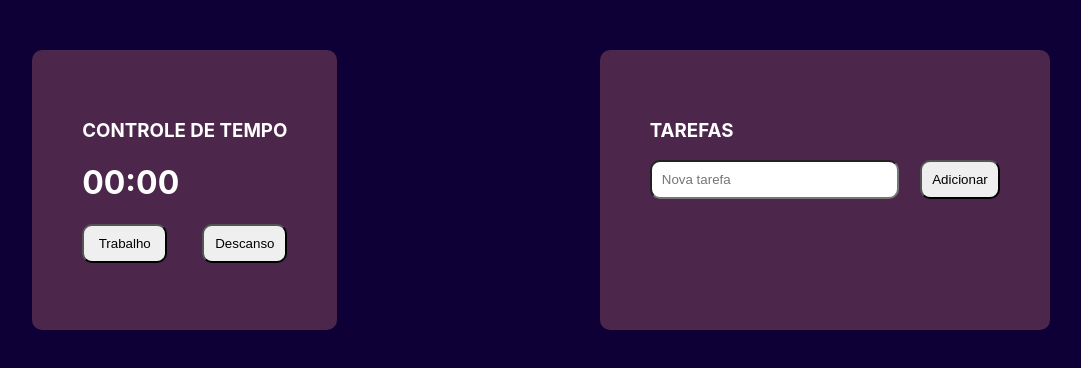
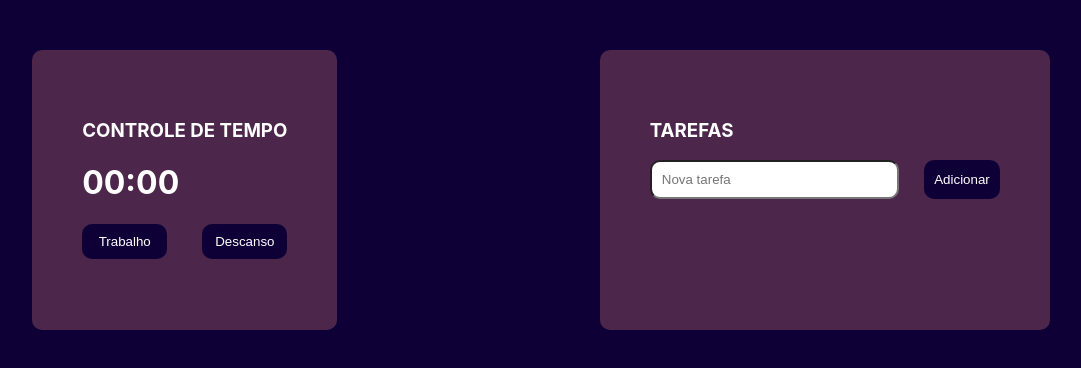
Before and after one commit to gazevedorp/home-office, a React (Create React App) app: page / in a window 1280 px wide. Shown: the top 368 px of the page, without its empty margins (99-1180 px from the left). Built offline with nearby package versions, Linux system fonts and the light colour scheme.

Commit message:
style: :art: Alter button colors

```diff
--- a/src/components/Countdown/styles.js
+++ b/src/components/Countdown/styles.js
@@ -12,6 +12,9 @@ export const Button = styled.button`
     border-radius: 10px;
     width: 85px;
     cursor: pointer;
+    border: none;
+    background-color: #0e0036;
+    color: #ffffff;
 `;
 
 export const DivButton = styled.div`
--- a/src/components/TodoList/styles.js
+++ b/src/components/TodoList/styles.js
@@ -31,6 +31,9 @@ export const Button = styled.button`
     padding: 10px;
     border-radius: 10px;
     cursor: pointer;
+    border: none;
+    background-color: #0e0036;
+    color: #ffffff;
 `;
 
 export const TodoItem = styled.div`
```
